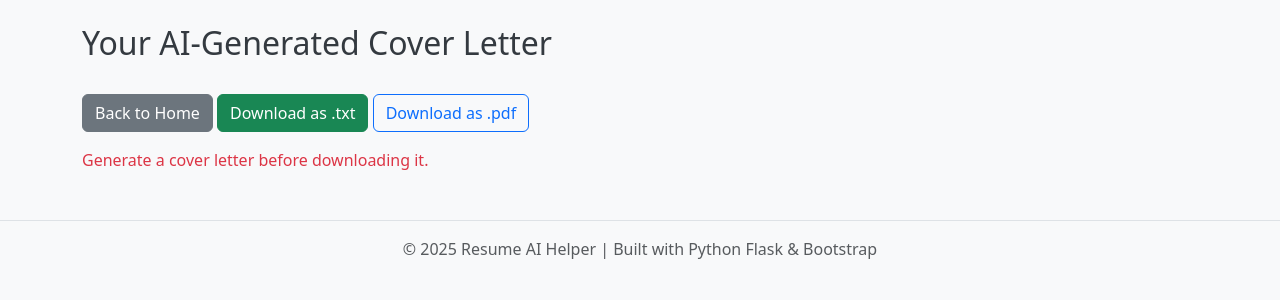
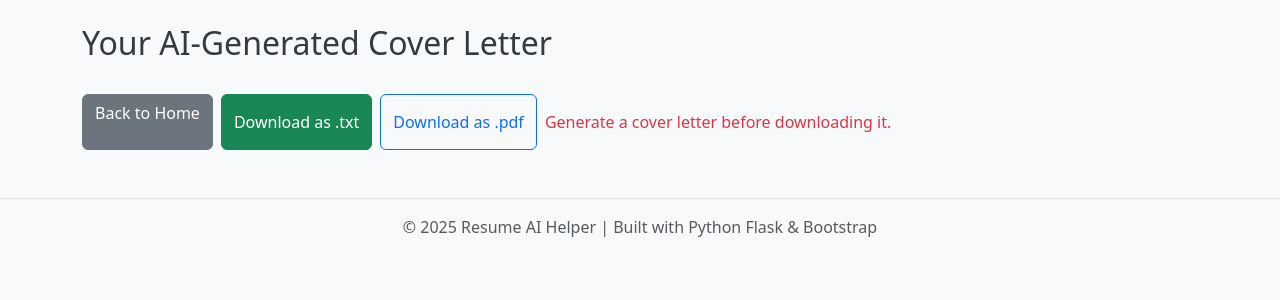
Before and after one commit to gustavowmarques/resume-ai-helper, a Flask app: template templates/cover_letter.html in a window 1280 px wide. Shown: the part 56-356 px from the top of the page. Run offline with Flask 3, Linux system fonts and the light colour scheme; the template is opened without the code that fills it, so the values that code supplies are empty; some libraries are stand-ins or nearby versions.

Commit message:
removed 'mt-2' from donwnload all button and wrapped all buttons in d-flex flex wrap gap-2 in the cover letter page

```diff
--- a/templates/cover_letter.html
+++ b/templates/cover_letter.html
@@ -5,7 +5,7 @@
 <h2>Your AI-Generated Cover Letter</h2>
 <pre id="letter-content" style="white-space: pre-wrap;">{{ letter }}</pre>
 
-<div class="mt-4">
+<div class="mt-4 d-flex flex-wrap gap-2">
     <a href="/" class="btn btn-secondary">Back to Home</a>
     <button class="btn btn-success" onclick="downloadTxt()">Download as .txt</button>
     <button class="btn btn-outline-primary" onclick="downloadPdf()">Download as .pdf</button>
@@ -15,7 +15,7 @@
         <p class="text-danger mt-3">Generate a cover letter before downloading it.</p>
     {% endif %}
     {% if response and letter %}
-    <a href="/download_zip" class="btn btn-dark mt-2">Download All (.zip)</a>
+        <a href="/download_zip" class="btn btn-dark">Download All (.zip)</a>
     {% endif %}
 </div>
 
```
